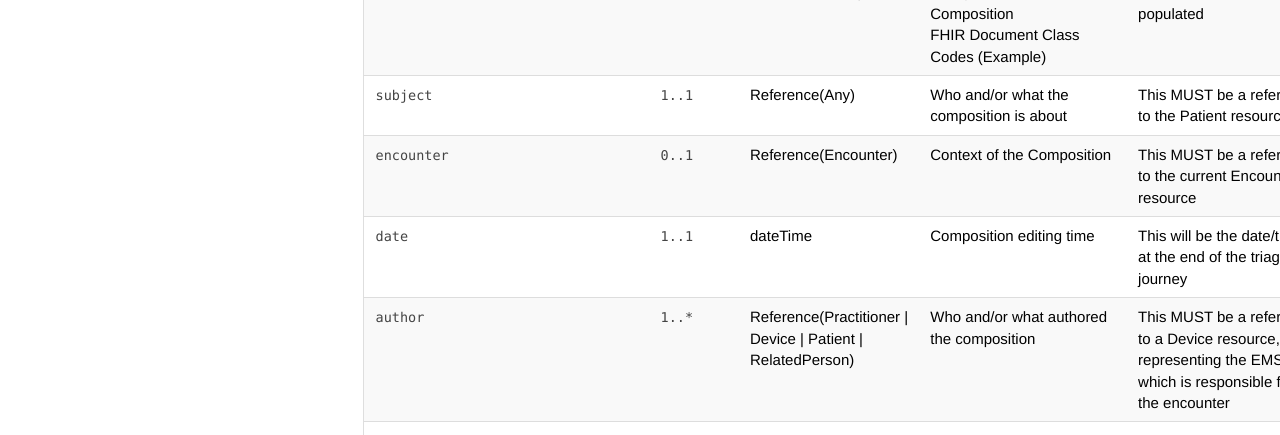
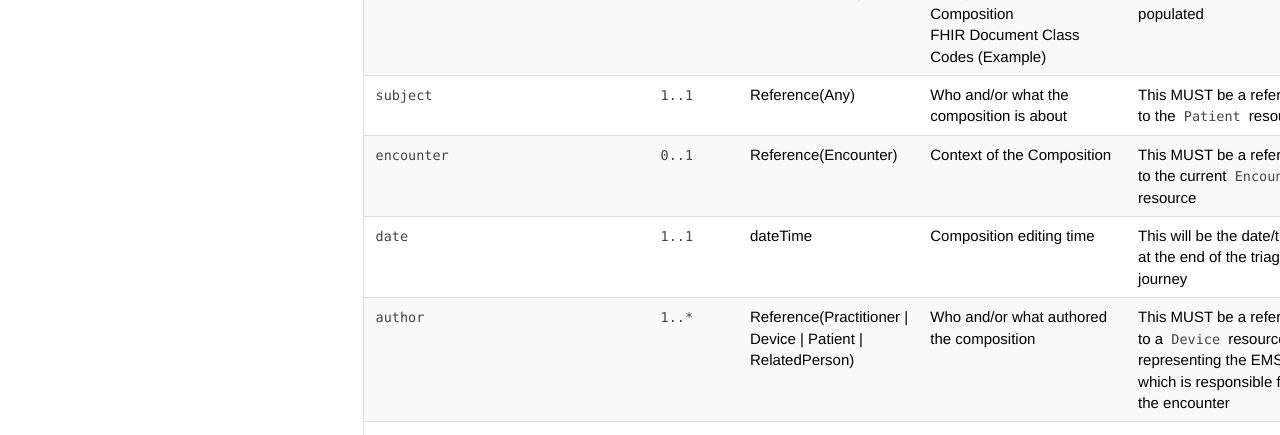
Before and after one commit to nhsconnect/FHIR-CDS, a Jekyll site: the page built from pages/explore/api_composition.md, in a window 1280 px wide and 900 px high, scrolled down 1573 px. Shown: the part 174-609 px from the top of the window. Built offline with Jekyll 4.4.1, drawn with Linux system fonts in a browser that asks for light colours; nearby versions of some CDN libraries; comment, search, counter and statistics services are not loaded; some of the changed text lies outside the part shown.

Commit message:
Update api_composition.md

```diff
--- a/pages/explore/api_composition.md
+++ b/pages/explore/api_composition.md
@@ -20,11 +20,11 @@ The sending EMS is responsible for making sure that all resources which inform t
 
 The Composition resource should only be used by ERRs that cannot build a custom Encounter Report from the resources referenced in the List resource.
 
-The human-readable summary will be carried in a [Composition](http://hl7.org/fhir/stu3/composition.html).  The composition associated with an encounter is linked through the `Composition.encounter`.  The `Encounter` resource does not contain a reference to the composition. There may be more than one Composition per Encounter, for example, where a CDS is managing multiple `ServiceDefinition` interactions with the EMS for the same patient at the same time.
+The human-readable summary will be carried in a [Composition](http://hl7.org/fhir/stu3/composition.html).  The composition associated with an encounter is linked through the `Composition.encounter`.  The <code class="highlighter-rouge">Encounter</code> resource does not contain a reference to the composition. There may be more than one <code class="highlighter-rouge">Composition</code> per <code class="highlighter-rouge">Encounter</code>, for example, where a CDS is managing multiple `ServiceDefinition` interactions with the EMS for the same patient at the same time.
 
-PLEASE NOTE that resources referenced by the `Composition` resource MUST NOT be used to drive business processes as they may not be the complete list of resources for the triage journey. The complete list for the triage journey will be contained in the `List` resource.
+PLEASE NOTE that resources referenced by the <code class="highlighter-rouge">Composition</code> resource MUST NOT be used to drive business processes as they may not be the complete list of resources for the triage journey. The complete list for the triage journey will be contained in the <code class="highlighter-rouge">List</code> resource.
 
-Detailed implementation guidance for a `Composition` resource in the CDS context is given below:
+Detailed implementation guidance for a <code class="highlighter-rouge">Composition</code> resource in the CDS context is given below:
 
 <table style="min-width:100%;width:100%">
 <tr>
@@ -127,14 +127,14 @@ FHIR Document Class Codes (Example)</td>
     <td><code>1..1</code></td>
     <td>Reference(Any)</td>
     <td>Who and/or what the composition is about</td>
-    <td>This MUST be a reference to the Patient resource</td>
+	<td>This MUST be a reference to the <code class="highlighter-rouge">Patient</code> resource</td>
 </tr>
 <tr>
   <td><code>encounter</code></td>
     <td><code>0..1</code></td>
     <td>Reference(Encounter)</td>
     <td>Context of the Composition</td>
-    <td>This MUST be a reference to the current Encounter resource</td>
+	<td>This MUST be a reference to the current <code class="highlighter-rouge">Encounter</code> resource</td>
 </tr>
 <tr>
   <td><code>date</code></td>
@@ -148,7 +148,7 @@ FHIR Document Class Codes (Example)</td>
     <td><code>1..*</code></td>
     <td>Reference(Practitioner | Device | Patient | RelatedPerson)</td>
     <td>Who and/or what authored the composition</td>
-    <td>This MUST be a reference to a Device resource, representing the EMS which is responsible for the encounter</td>
+	<td>This MUST be a reference to a <code class="highlighter-rouge">Device</code> resource, representing the EMS which is responsible for the encounter</td>
 </tr>
 <tr>
   <td><code>title</code></td>
@@ -251,7 +251,7 @@ DocumentRelationshipType (Required)</td>
     <td>Composition is broken into sections<br>
 + A section must at least one of text, entries, or sub-sections<br>
 + A section can only have an emptyReason if it is empty</td>
-    <td>It is recommended that each <code>$evaluate</code> interaction is documented in a separate section.  This will document the <code>Questionnaire</code> & <code>QuestionnaireResponse</code> resources for that interaction, as well as the assertions generated during that interaction, and any CarePlans presented.  In addition, if interim results are presented, these should be included in each interaction. The result of the interaction will also be presented as a separate section.</td>
+    <td>It is recommended that each <code>$evaluate</code> interaction is documented in a separate section.  This will document the <code class="highlighter-rouge">Questionnaire</code> & <code class="highlighter-rouge">QuestionnaireResponse</code> resources for that interaction, as well as the assertions generated during that interaction, and any CarePlans presented.  In addition, if interim results are presented, these should be included in each interaction. The result of the interaction will also be presented as a separate section.</td>
 </tr>
 <tr>
     <td class="sub"><code>title</code></td>
```
